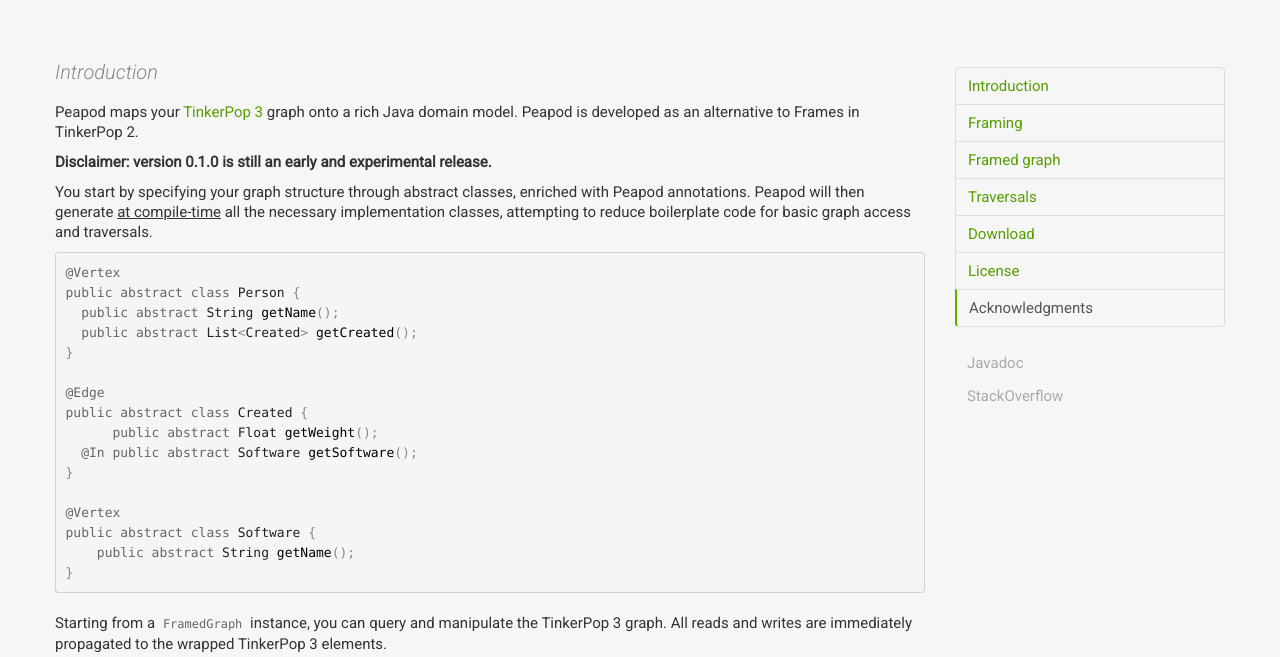
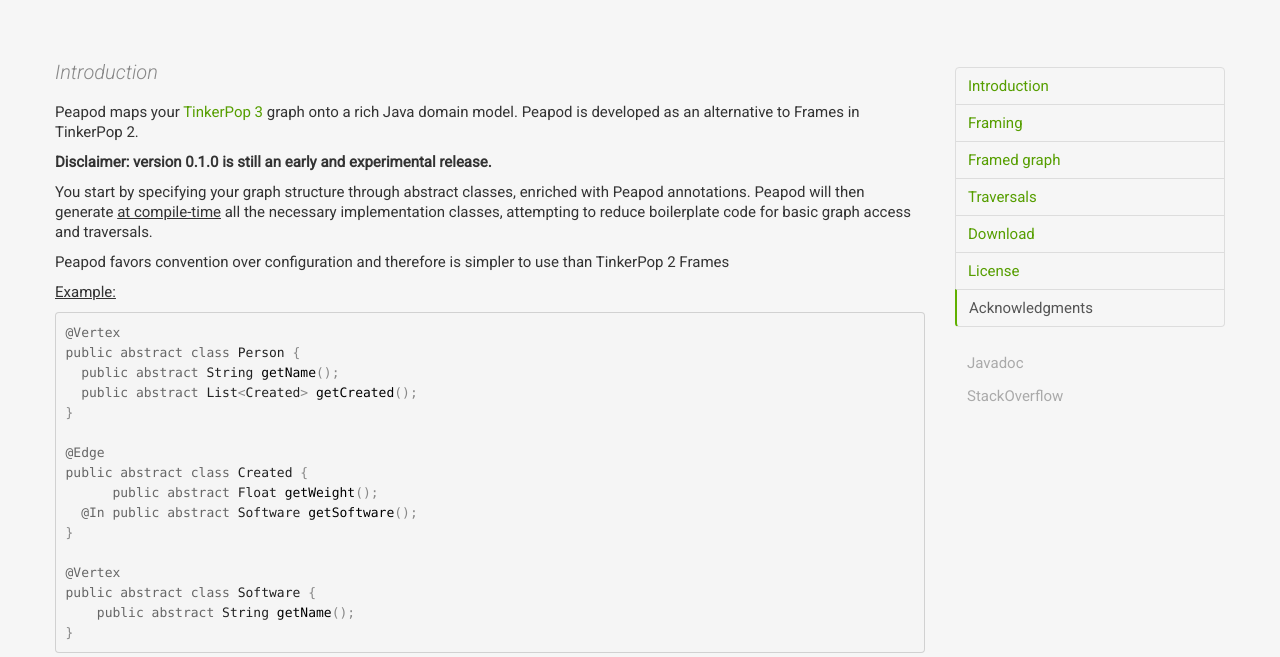
Before and after one commit to wsalembi/bayofmany.github.io, a plain HTML site: page index.html in a window 1280 px wide. Shown: the part 143-800 px from the top of the page. Drawn offline with nearby package versions, Linux system fonts and the light colour scheme.

Commit message:
Update index.html

```diff
--- a/index.html
+++ b/index.html
@@ -46,6 +46,8 @@
             <p>Peapod maps your <a href="http://www.tinkerpop.com/docs/3.0.0.M7/" target="_blank">TinkerPop 3</a> graph onto a rich Java domain model. Peapod is developed as an alternative to Frames in TinkerPop 2.</p>
 			<p><strong>Disclaimer: version 0.1.0 is still an early and experimental release.</strong></p>
 			<p>You start by specifying your graph structure through abstract classes, enriched with Peapod annotations. Peapod will then generate <u>at compile-time</u> all the necessary implementation classes, attempting to reduce boilerplate code for basic graph access and traversals.</p>
+	    <p>Peapod favors convention over configuration and therefore is simpler to use than TinkerPop 2 Frames</p>
+	    <p><u>Example:</u></p>
             <pre class="prettyprint">@Vertex
 public abstract class Person {
   public abstract String getName();
```
